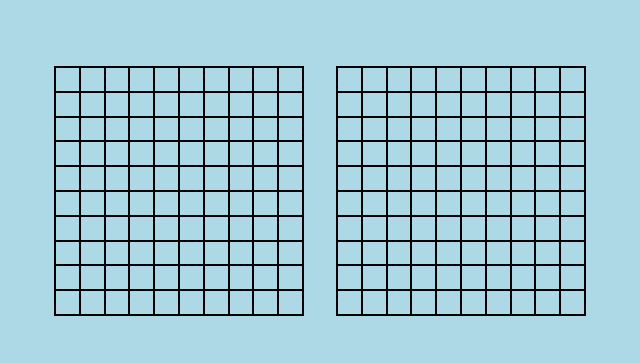
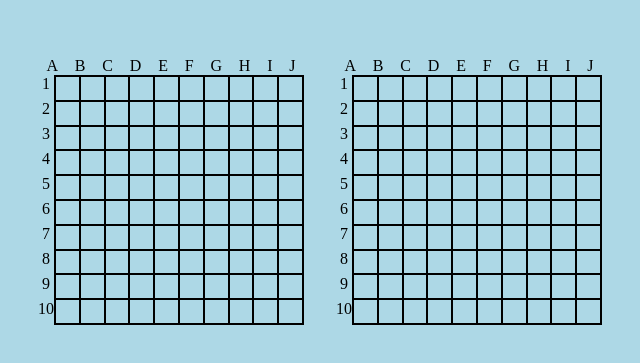
Before and after one commit to JayendraJoshi/Battleship, a website built with webpack: page src/template.html in a window 1280 px wide. Shown: the part 229-592 px from the top of the page, without its empty margins (320-960 px from the left). Built offline with nearby package versions, Linux system fonts and the light colour scheme.

Commit message:
Add labels for rows and columns

```diff
--- a/dom.js
+++ b/dom.js
@@ -6,11 +6,30 @@ function renderGameboard(gameBoard,playerName){
     const main = document.querySelector("main");
     const div = document.createElement("div");
     div.classList.add(`${playerName}`);
-    div.classList.add("board");
+    div.classList.add("board-container");
     main.appendChild(div);
     const letters = ["A","B","C","D","E","F","G","H","I","J"];
 
+    let board = document.createElement("div");
+    board.classList.add("board");
+
+    const columnDisplay = document.createElement("div");
+    columnDisplay.classList.add("column-display");
+
+    let rowDisplay = document.createElement("div");
+    rowDisplay.classList.add("row-display");
+
+    for(let i = 1;i<=10;i++){
+        let rowDisplayNumber = document.createElement("div");
+        rowDisplayNumber.textContent = i;
+        rowDisplay.append(rowDisplayNumber);
+    }
+
+
     for(let i=0;i<10;i++){
+        let columnDisplayLetter = document.createElement("div");
+        columnDisplayLetter.textContent = letters[i];
+        columnDisplay.append(columnDisplayLetter);
         let column = document.createElement("div");
         column.classList.add("column");
         column.classList.add(letters[i]);
@@ -20,8 +39,11 @@ function renderGameboard(gameBoard,playerName){
             cell.classList.add("cell");
             cell.classList.add(letters[i]+j);
         }
-        div.appendChild(column);
+        board.appendChild(column);
     }
+    div.appendChild(columnDisplay);
+    div.appendChild(rowDisplay);
+    div.append(board);
 
 }
 return {
--- a/src/styles.css
+++ b/src/styles.css
@@ -23,20 +23,43 @@ main{
 footer{
    flex:1 0 10vh;
 }
+.board-container{
+    display: grid;
+    grid-template-columns: auto 1fr;
+    grid-template-rows: auto 1fr;
+}
 .board{
     border:1px solid black;
     display: flex;
     width:250px;
     height: 250px;
 }
+.column-display{
+    grid-row: 1;
+    grid-column: 1 /-1;
+    display: flex;
+}
+.column-display div{
+   flex-grow: 1;
+   text-align: center;
+}
 .column{
     flex-grow: 1;
-    height: 100%;
+   display: flex;
+   flex-direction: column;
+}
+.row-display{
     display: flex;
     flex-direction: column;
-
+    grid-column: 1;
+    grid-row: 2 / -1;
+}
+.row-display div{
+    flex-grow: 1;
+   text-align: center;
 }
 .cell{
     border:1px solid black;
     flex-grow: 1;
+
 }
```
